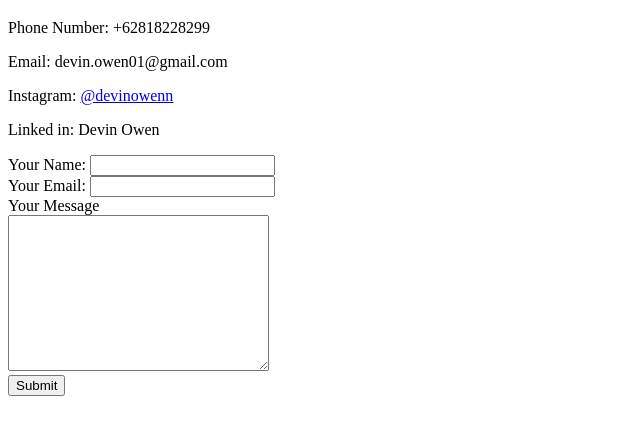
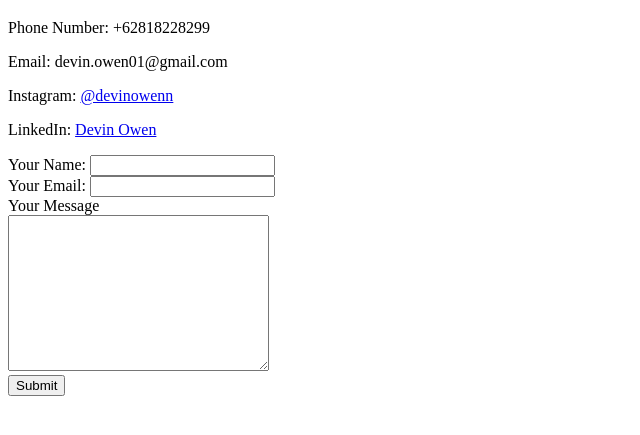
Before and after one commit to DevinOwen21/CV, a plain HTML site: page contact.html in a window 1280 px wide. Shown: the part 61-496 px from the top of the page, without its empty margins (0-640 px from the left). Drawn offline with Linux system fonts and the light colour scheme.

Commit message:
contact me changes

```diff
--- a/contact.html
+++ b/contact.html
@@ -11,7 +11,7 @@
     <p>Phone Number: +62818228299</p>
     <p>Email: devin.owen01@gmail.com</p>
     <p>Instagram: <a href="https://www.instagram.com/devinowenn/">@devinowenn</a></p>
-    <p>Linked in: <a href="linkedin.com/in/devin-owen-185861154"></a>Devin Owen</p>
+    <p>LinkedIn: <a href="linkedin.com/in/devin-owen-185861154">Devin Owen</a></p>
     <form action="mailto:devin.owen01@gmail.com" method="post" enctype="text/plain">
         <label>Your Name:</label>
         <input type="text" name="Your Name"><br>
```
